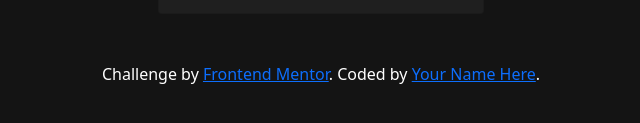
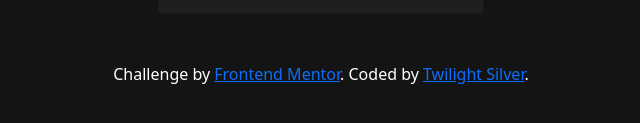
Before and after one commit to twilight-silver/social-link-profile-page, a plain HTML site: page index.html in a window 1280 px wide. Shown: the part 623-746 px from the top of the page, without its empty margins (319-959 px from the left). Drawn offline with Linux system fonts and the light colour scheme.

Commit message:
Update index.html

```diff
--- a/index.html
+++ b/index.html
@@ -60,7 +60,7 @@
       Challenge by
       <a href="https://www.frontendmentor.io?ref=challenge" target="_blank"
         >Frontend Mentor</a
-      >. Coded by <a href="#">Your Name Here</a>.
+      >. Coded by <a href="#">Twilight Silver</a>.
     </div>
   </body>
 </html>
```
